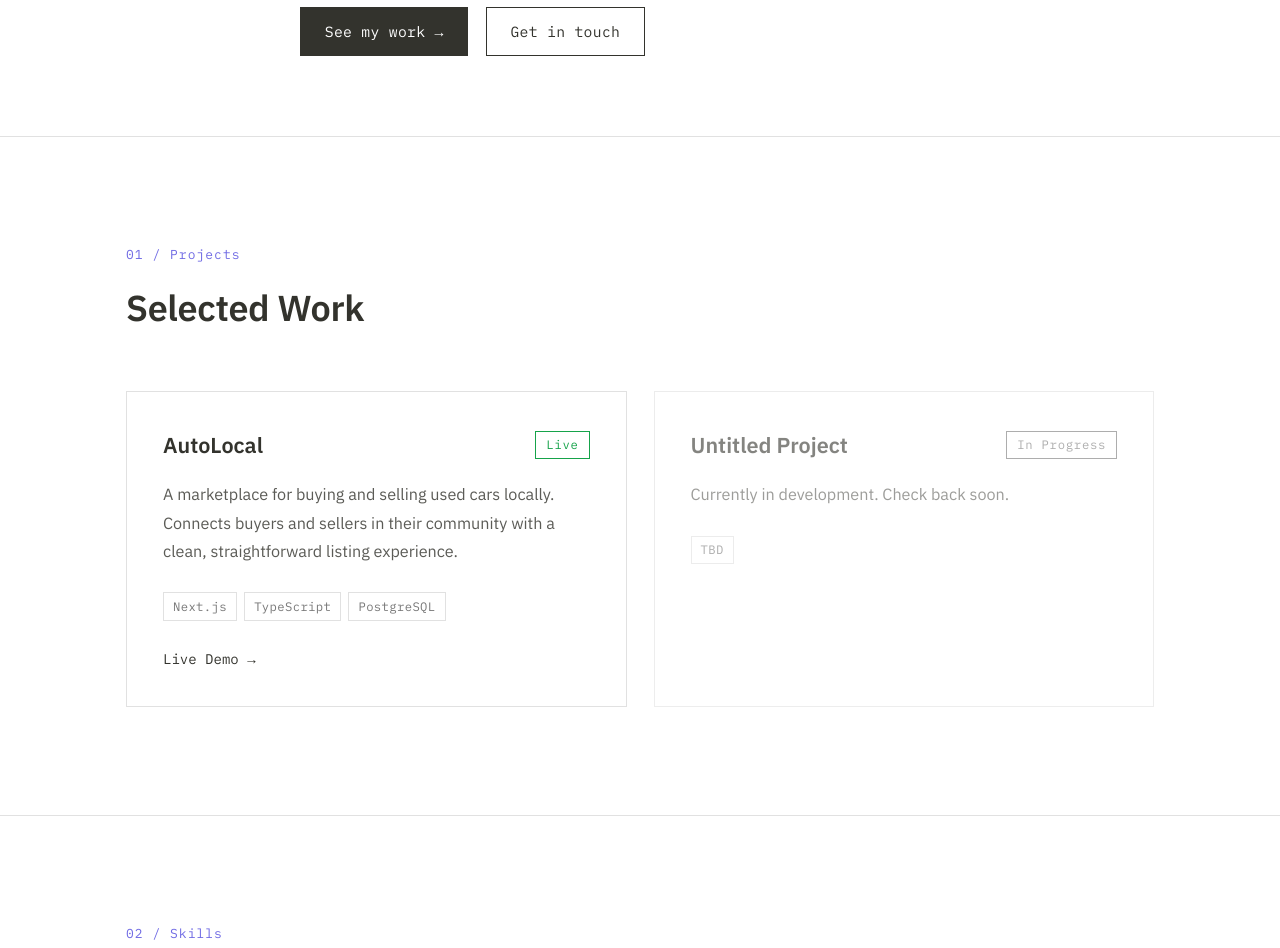
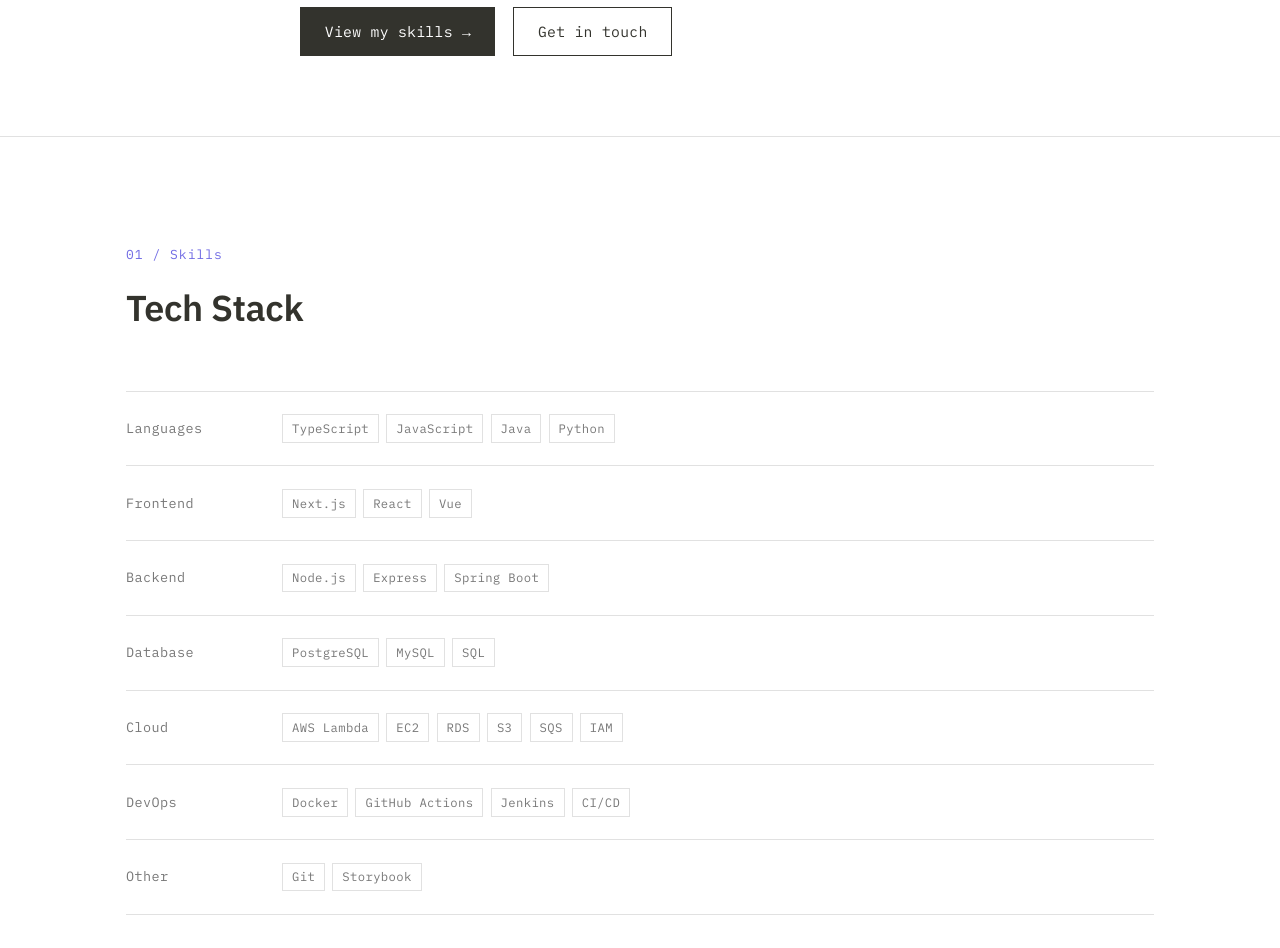
Before and after one commit to johnmorenodev/portfolio, a plain HTML site: page index.html in a window 1280 px wide. Shown: the part 660-1608 px from the top of the page. Drawn offline with Linux system fonts and the light colour scheme.

Commit message:
Remove projects section

```diff
--- a/index.html
+++ b/index.html
@@ -95,7 +95,6 @@
       </button>
       <div class="nav-menu">
         <a href="#about" class="nav-link">About</a>
-        <a href="#projects" class="nav-link">Projects</a>
         <a href="#skills" class="nav-link">Skills</a>
         <a href="#contact" class="nav-link">Contact</a>
         <a href="assets/resume.pdf" download class="nav-resume">Resume ↓</a>
@@ -119,56 +118,8 @@
             Cloud.
           </p>
           <div class="hero-cta">
-            <a href="#projects" class="btn btn-primary">See my work →</a>
+            <a href="#skills" class="btn btn-primary">View my skills →</a>
             <a href="#contact" class="btn btn-secondary">Get in touch</a>
-          </div>
-        </div>
-      </section>
-
-      <!-- Projects -->
-      <section id="projects" class="section">
-        <div class="container">
-          <p class="section-label">01 / Projects</p>
-          <h2>Selected Work</h2>
-          <div class="projects-grid">
-            <article class="project-card">
-              <div class="project-header">
-                <h3>AutoLocal</h3>
-                <span class="project-status live">Live</span>
-              </div>
-              <p class="project-desc">
-                A marketplace for buying and selling used cars locally. Connects
-                buyers and sellers in their community with a clean,
-                straightforward listing experience.
-              </p>
-              <div class="project-tags">
-                <span class="tag">Next.js</span>
-                <span class="tag">TypeScript</span>
-                <span class="tag">PostgreSQL</span>
-              </div>
-              <div class="project-links">
-                <a
-                  href="https://bns-kappa.vercel.app/"
-                  class="project-link"
-                  target="_blank"
-                  rel="noopener"
-                  >Live Demo →</a
-                >
-              </div>
-            </article>
-
-            <article class="project-card project-wip">
-              <div class="project-header">
-                <h3>Untitled Project</h3>
-                <span class="project-status wip">In Progress</span>
-              </div>
-              <p class="project-desc">
-                Currently in development. Check back soon.
-              </p>
-              <div class="project-tags">
-                <span class="tag">TBD</span>
-              </div>
-            </article>
           </div>
         </div>
       </section>
@@ -176,7 +127,7 @@
       <!-- Skills -->
       <section id="skills" class="section">
         <div class="container">
-          <p class="section-label">02 / Skills</p>
+          <p class="section-label">01 / Skills</p>
           <h2>Tech Stack</h2>
           <div class="skills-grid">
             <div class="skill-row">
@@ -246,7 +197,7 @@
       <!-- Contact -->
       <section id="contact" class="section">
         <div class="container">
-          <p class="section-label">03 / Contact</p>
+          <p class="section-label">02 / Contact</p>
           <h2>Get in Touch</h2>
           <p class="contact-intro">
             Open to new opportunities. Whether you have a project in mind or
--- a/styles.css
+++ b/styles.css
@@ -296,83 +296,6 @@
   color: var(--bg);
 }
 
-/* ── Projects ──────────────────────────────────────────── */
-.projects-grid {
-  display: grid;
-  grid-template-columns: repeat(auto-fit, minmax(300px, 1fr));
-  gap: 1.5rem;
-}
-
-.project-card {
-  border: 1px solid var(--border);
-  padding: 2rem;
-  transition: background 0.2s, color 0.2s, border-color 0.2s;
-}
-
-.project-card:hover {
-  background: var(--hover-bg);
-  color: var(--hover-text);
-  border-color: var(--hover-bg);
-}
-
-.project-card:hover .tag {
-  border-color: rgba(255,255,255,0.25);
-  color: rgba(255,255,255,0.6);
-}
-
-[data-theme="dark"] .project-card:hover .tag {
-  border-color: rgba(51,51,45,0.3);
-  color: rgba(51,51,45,0.6);
-}
-
-.project-card:hover .project-link {
-  color: var(--hover-text);
-}
-
-.project-header {
-  display: flex;
-  align-items: center;
-  justify-content: space-between;
-  margin-bottom: 1rem;
-}
-
-.project-header h3 {
-  font-size: 1.2rem;
-  font-weight: 600;
-}
-
-.project-status {
-  font-family: 'IBM Plex Mono', monospace;
-  font-size: 0.68rem;
-  padding: 0.2rem 0.55rem;
-  border: 1px solid;
-  letter-spacing: 0.06em;
-}
-
-.project-status.live {
-  color: var(--green);
-  border-color: var(--green);
-}
-
-.project-status.wip {
-  color: var(--muted);
-  border-color: var(--muted);
-}
-
-.project-desc {
-  font-size: 0.9rem;
-  line-height: 1.75;
-  opacity: 0.8;
-  margin-bottom: 1.5rem;
-}
-
-.project-tags {
-  display: flex;
-  flex-wrap: wrap;
-  gap: 0.4rem;
-  margin-bottom: 1.5rem;
-}
-
 .tag {
   font-family: 'IBM Plex Mono', monospace;
   font-size: 0.68rem;
@@ -386,32 +309,6 @@
 .skill-tags .tag:hover {
   border-color: var(--accent);
   color: var(--accent);
-}
-
-.project-links {
-  display: flex;
-  gap: 1.5rem;
-}
-
-.project-link {
-  font-family: 'IBM Plex Mono', monospace;
-  font-size: 0.78rem;
-  text-decoration: none;
-  transition: opacity 0.15s, color 0.2s;
-}
-
-.project-link:hover {
-  opacity: 1;
-  color: var(--accent);
-}
-
-.project-card:hover .project-link:hover {
-  color: var(--hover-text);
-  opacity: 0.7;
-}
-
-.project-wip {
-  opacity: 0.6;
 }
 
 /* ── Skills ────────────────────────────────────────────── */
```
